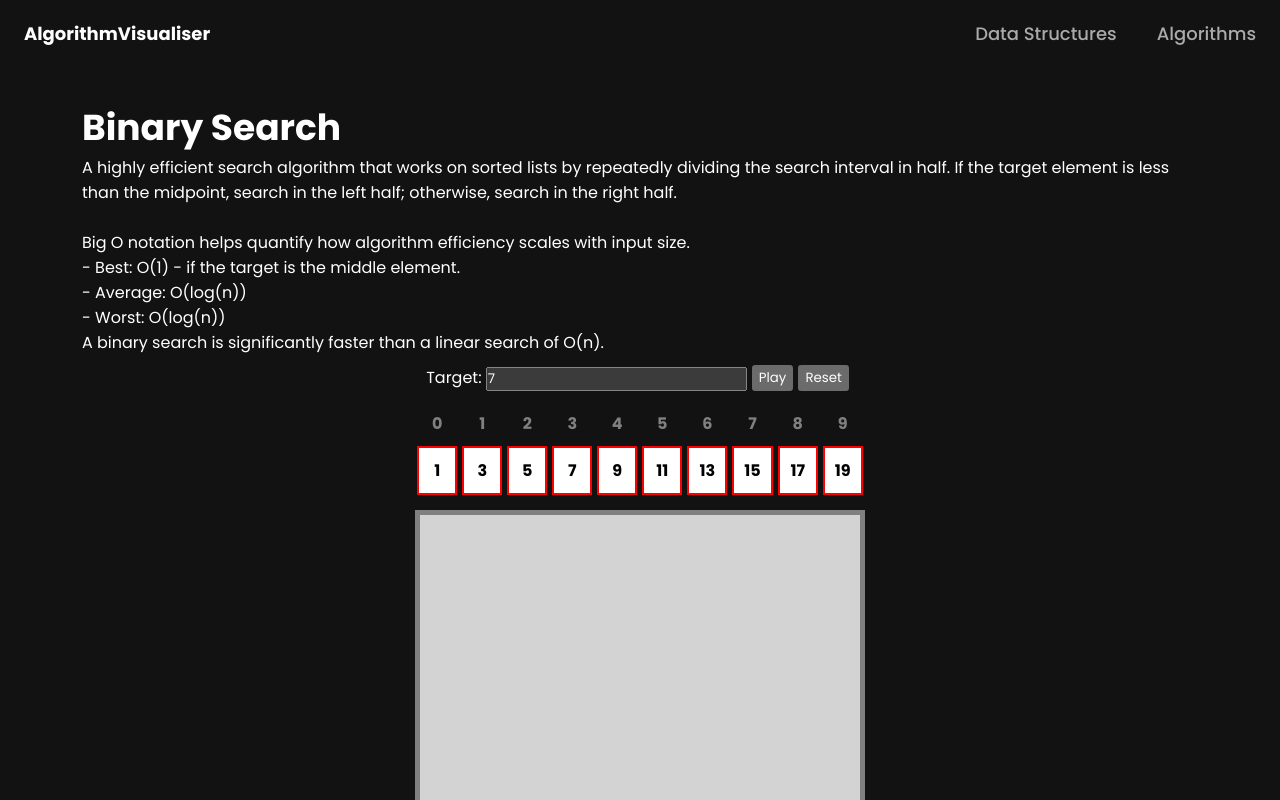
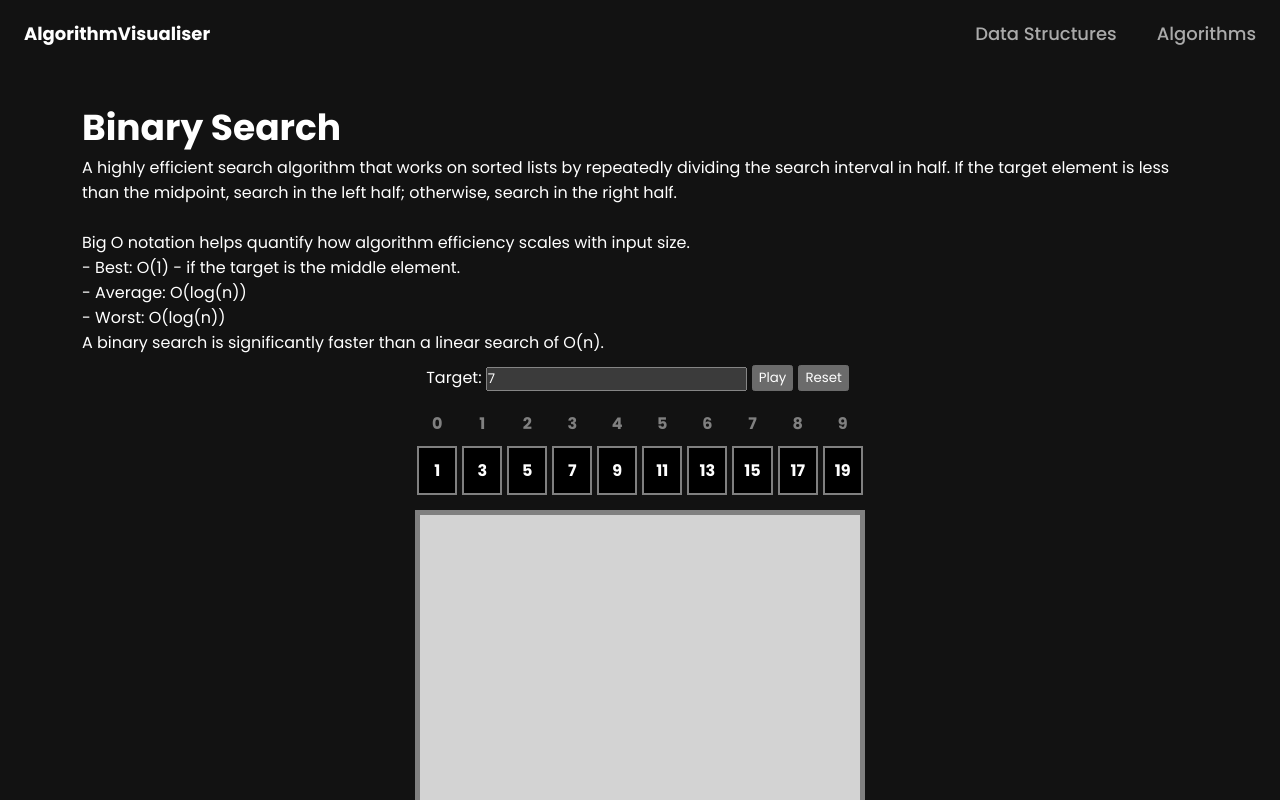
Before and after one commit to TharusanV/AlgorithmVisualiser, a React (Vite) app: page /#/algorithms in a window 1280 px wide. Built offline with nearby package versions, Linux system fonts and the light colour scheme.

Commit message:
Minor improvements to the binary search section

```diff
--- a/src/components/BinarySearch.jsx
+++ b/src/components/BinarySearch.jsx
@@ -8,18 +8,22 @@ const BinarySearch = () => {
   const [low, setLow] = useState(0);
   const [high, setHigh] = useState(binarySearchArray.length - 1);
 
+  const [stepNum, setStepNum] = useState(0);
+
   const [consoleLog, setConsoleLog] = useState([]);
 
 
   const binarySingleStepSearch = () => {
-    if(target === null || found === true){
-      return;
-    }
+    if(target === null || found === true){return;}
 
     if(consoleLog.length == 0){
       setConsoleLog((prevConsole) => [...prevConsole, <>
         <span>Using binary search to find {target}</span><br/>
       </>]);
+
+      setStepNum(1);
+
+      return;
     }
 
     //When the target is NOT in the sorted array after the binary search algorithm is used then this condition will occur
@@ -34,6 +38,7 @@ const BinarySearch = () => {
       return;
     }
 
+    if(stepNum === 1){
       //Finding middle of the current array based on the lowest index and highest index it could be
       const middle = Math.floor((low + high) / 2);
       setMid(middle);
@@ -41,7 +46,14 @@ const BinarySearch = () => {
         <span>Searching at the midpoint: {binarySearchArray[middle]}</span><br/>
       </>]);
 
-    if (binarySearchArray[middle] === target) {
+      setStepNum(2);
+
+      return;
+    }
+
+    else if(stepNum === 2){
+        //Check if target is the same as the middle value possible. If its not then run the else if statements
+        if (binarySearchArray[mid] === target) {
           setFound(true);
 
           setConsoleLog((prevConsole) => [...prevConsole, <>
@@ -50,22 +62,35 @@ const BinarySearch = () => {
 
           return;
         }
-    else if (binarySearchArray[middle] < target) {
-      setLow(middle + 1);
+        else if (binarySearchArray[mid] < target) {
+          setLow(mid + 1);
+          setMid(null);
 
           setConsoleLog((prevConsole) => [...prevConsole, <>
-        <span>Going right with {binarySearchArray[middle]} being less than target</span><br/>
+            <span>Going right with {binarySearchArray[mid]} being less than target</span><br/>
           </>]);
         }
         else {
-      setHigh(middle - 1);
+          setHigh(mid - 1);
+          setMid(null);
+
           setConsoleLog((prevConsole) => [...prevConsole, <>
-        <span>Going left with {binarySearchArray[middle]} being greater than target</span><br/>
+            <span>Going left with {binarySearchArray[mid]} being greater than target</span><br/>
           </>]);
         }
+
+        setStepNum(1);
+
+        return;
+    }
+
+
+
+
   };
 
   const resetSearch = () => {
+    setStepNum(0);
     setLow(0);
     setHigh(binarySearchArray.length - 1);
     setMid(null);
@@ -122,10 +147,14 @@ const BinarySearch = () => {
                   minWidth: '40px',
                   padding: '10px',
                   textAlign: 'center',
-                  border: '2px solid red',
-                  color: "black",
+                  border: '2px solid grey',
+                  color: "white",
                   fontWeight: "bold",
-                  backgroundColor: found && index === mid ? 'green' : index === mid ? 'lightblue' :  'white'
+                  backgroundColor:
+                    found && index === mid ? 'green' :
+                    index === mid ? 'red' :
+                    stepNum != 0 && index >= low && index <= high ? '#0099ff' :
+                    'black'
                 }}
               >
                 {num}
@@ -136,9 +165,9 @@ const BinarySearch = () => {
 
         <div className='console-container' style={{display: 'flex', width: '100%', justifyContent: 'center', marginTop: "15px"}}>
           <div style={{width: "450px", height: "400px", backgroundColor: 'lightGrey', border: '5px solid gray',color: 'white', fontWeight: "bold", padding: "2px", overflowY: "scroll"}}>
-            <p>
-              {consoleLog}
-            </p>
+          {consoleLog.map((log, index) => (
+            <p key={index}>{log}</p>
+          ))}
           </div>
         </div>
 
```
Lines whose indentation alone changed are shown as unchanged.
